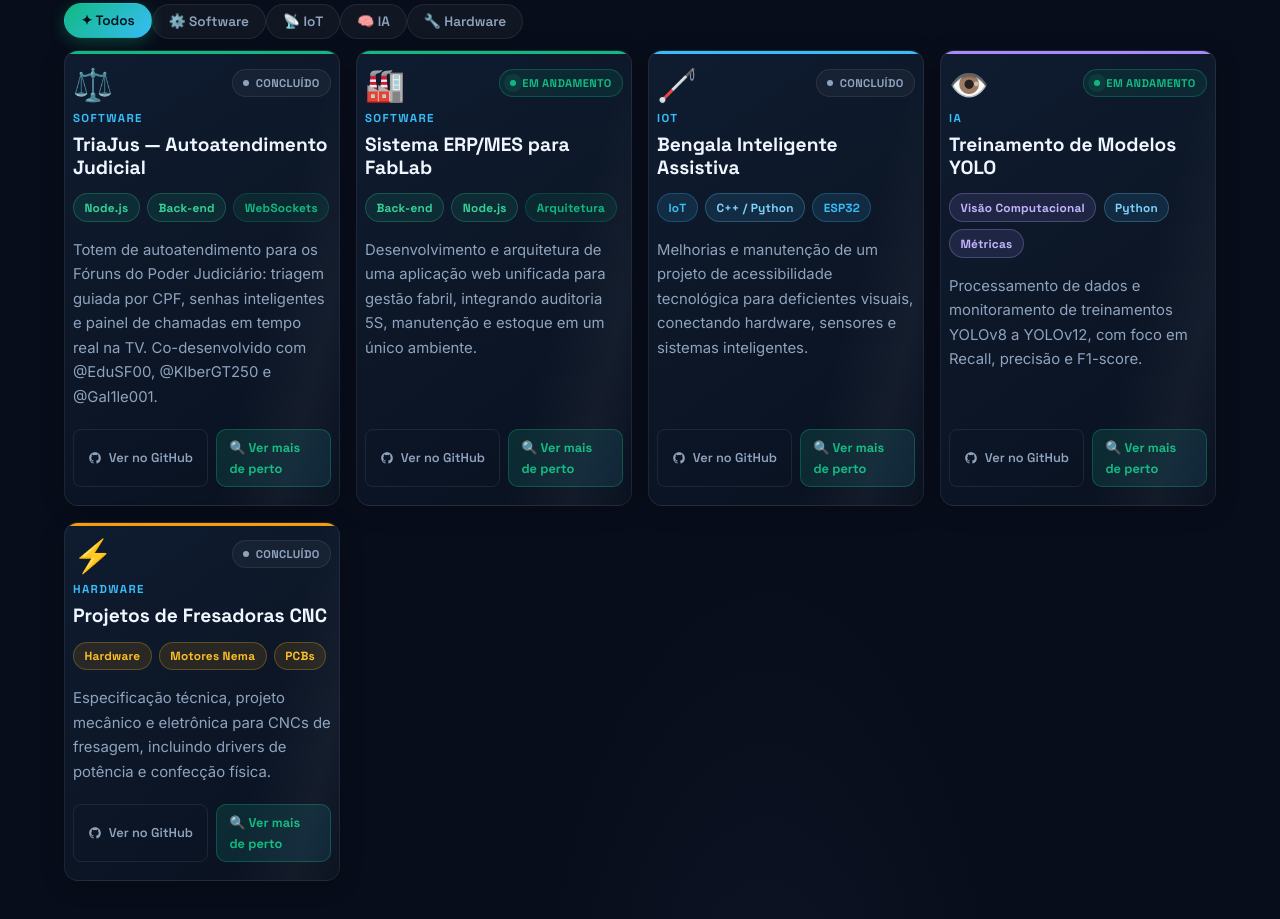
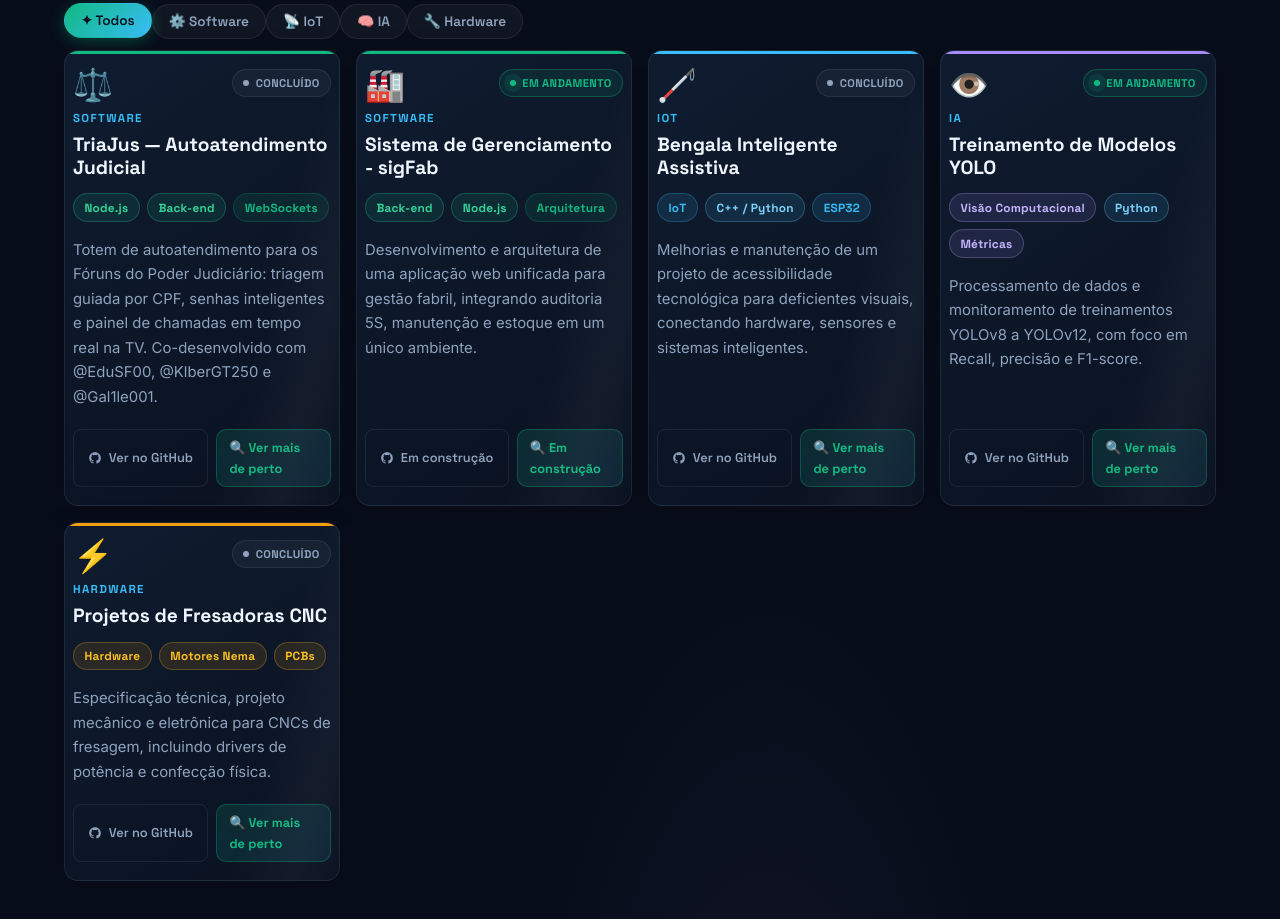
Before and after one commit to Lucasitron/Portifolio, a website: page index.html in a window 1280 px wide. Shown: the part 1838-2757 px from the top of the page. Drawn offline with Linux system fonts and the light colour scheme.

```diff
--- a/pages/html/projetos.html
+++ b/pages/html/projetos.html
@@ -58,7 +58,7 @@
                     </span>
                 </div>
                 <span class="card-kicker">Software</span>
-                <h3 class="project-title">Sistema ERP/MES para FabLab</h3>
+                <h3 class="project-title">Sistema de Gerenciamento - sigFab</h3>
                 <div class="tags">
                     <span class="tag" data-tech="backend">Back-end</span>
                     <span class="tag" data-tech="node">Node.js</span>
@@ -67,12 +67,12 @@
                 <p class="project-desc">Desenvolvimento e arquitetura de uma aplicação web unificada para gestão
                     fabril, integrando auditoria 5S, manutenção e estoque em um único ambiente.</p>
                 <div class="project-actions">
-                    <a href="https://github.com/lucasitron" target="_blank" rel="noopener" class="project-link">
+                    <a href="" target="_blank" rel="noopener" class="project-link">
                         <svg width="14" height="14" viewBox="0 0 24 24" fill="currentColor" aria-hidden="true"><path d="M12 2C6.477 2 2 6.484 2 12.017c0 4.425 2.865 8.18 6.839 9.504.5.092.682-.217.682-.483 0-.237-.008-.868-.013-1.703-2.782.605-3.369-1.343-3.369-1.343-.454-1.158-1.11-1.466-1.11-1.466-.908-.62.069-.608.069-.608 1.003.07 1.531 1.032 1.531 1.032.892 1.53 2.341 1.088 2.91.832.092-.647.35-1.088.636-1.338-2.22-.253-4.555-1.113-4.555-4.951 0-1.093.39-1.988 1.029-2.688-.103-.253-.446-1.272.098-2.65 0 0 .84-.27 2.75 1.026A9.564 9.564 0 0112 6.844c.85.004 1.705.115 2.504.337 1.909-1.296 2.747-1.027 2.747-1.027.546 1.379.202 2.398.1 2.651.64.7 1.028 1.595 1.028 2.688 0 3.848-2.339 4.695-4.566 4.943.359.309.678.92.678 1.855 0 1.338-.012 2.419-.012 2.747 0 .268.18.58.688.482A10.019 10.019 0 0022 12.017C22 6.484 17.522 2 12 2z"/></svg>
-                        Ver no GitHub
+                        Em construção
                     </a>
-                    <a href="./pages/html/projetos/mockup-sigfab.html" class="btn proj-detail-btn">
-                        🔍 Ver mais de perto
+                    <a href="" class="btn proj-detail-btn">
+                        🔍 Em construção
                     </a>
                 </div>
             </div>
```
